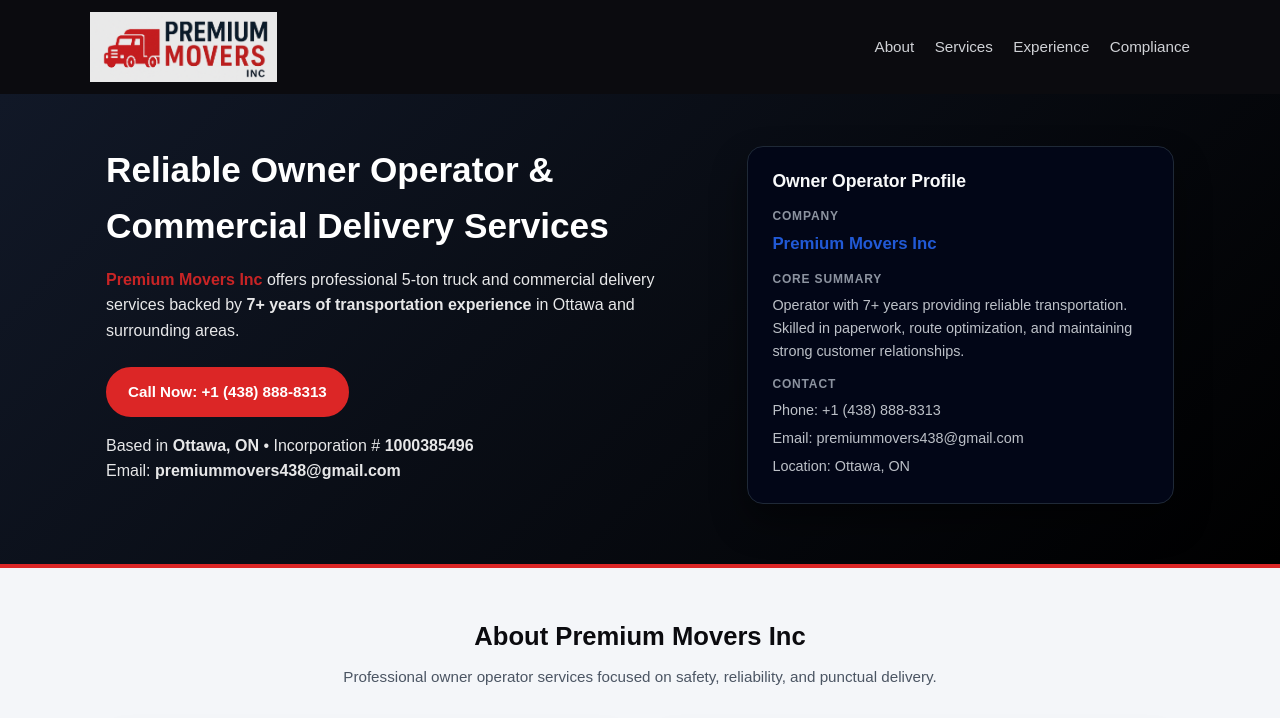
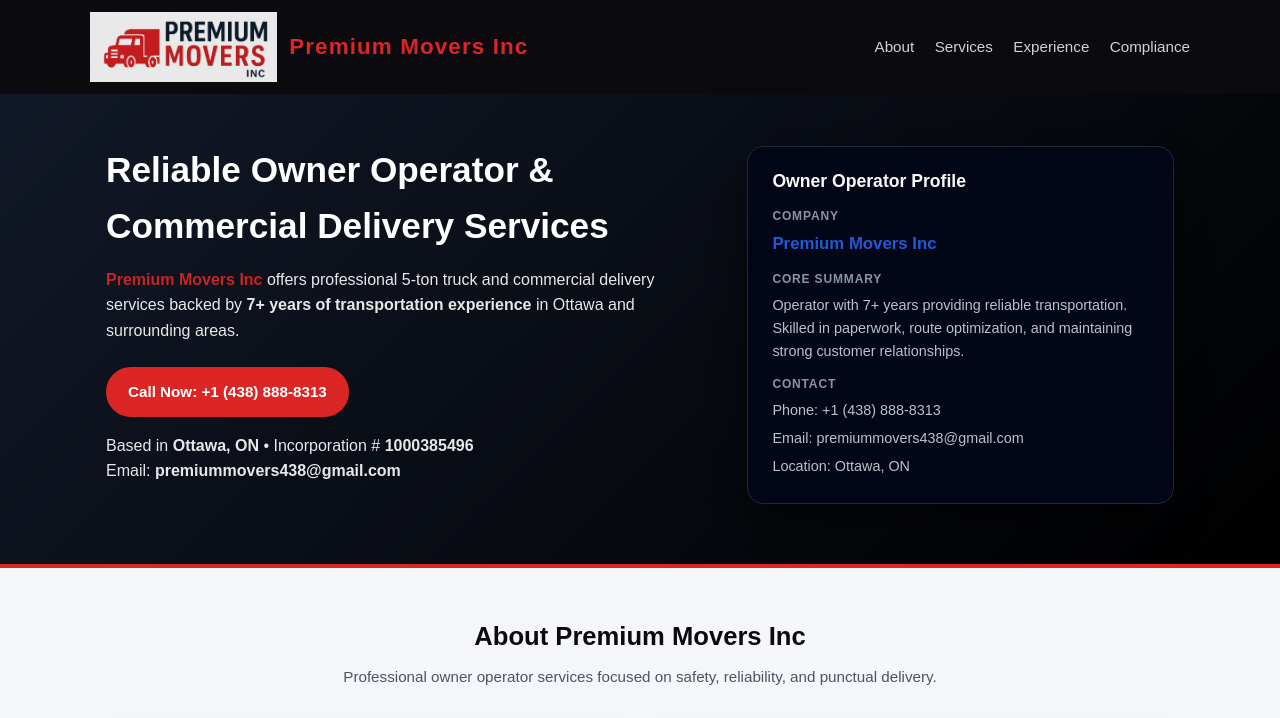
Before and after one commit to shazarra/premiummovers, a plain HTML site: page index.html in a window 1280 px wide. Shown: the top 718 px of the page. Drawn offline with Linux system fonts and the light colour scheme.

Commit message:
Update index.html

```diff
--- a/index.html
+++ b/index.html
@@ -298,9 +298,9 @@
 
       <!-- Logo Box -->
       <div class="logo-box">
-        <img src="logo.png" alt="Premium Movers Inc Logo" class="site-logo">
-
-      </div>
+  <img src="logo.png" alt="Premium Movers Inc Logo" class="site-logo">
+  <span class="logo-text">Premium Movers Inc</span>
+</div>
 
       <!-- Navigation -->
       <nav class="nav-links">
```
